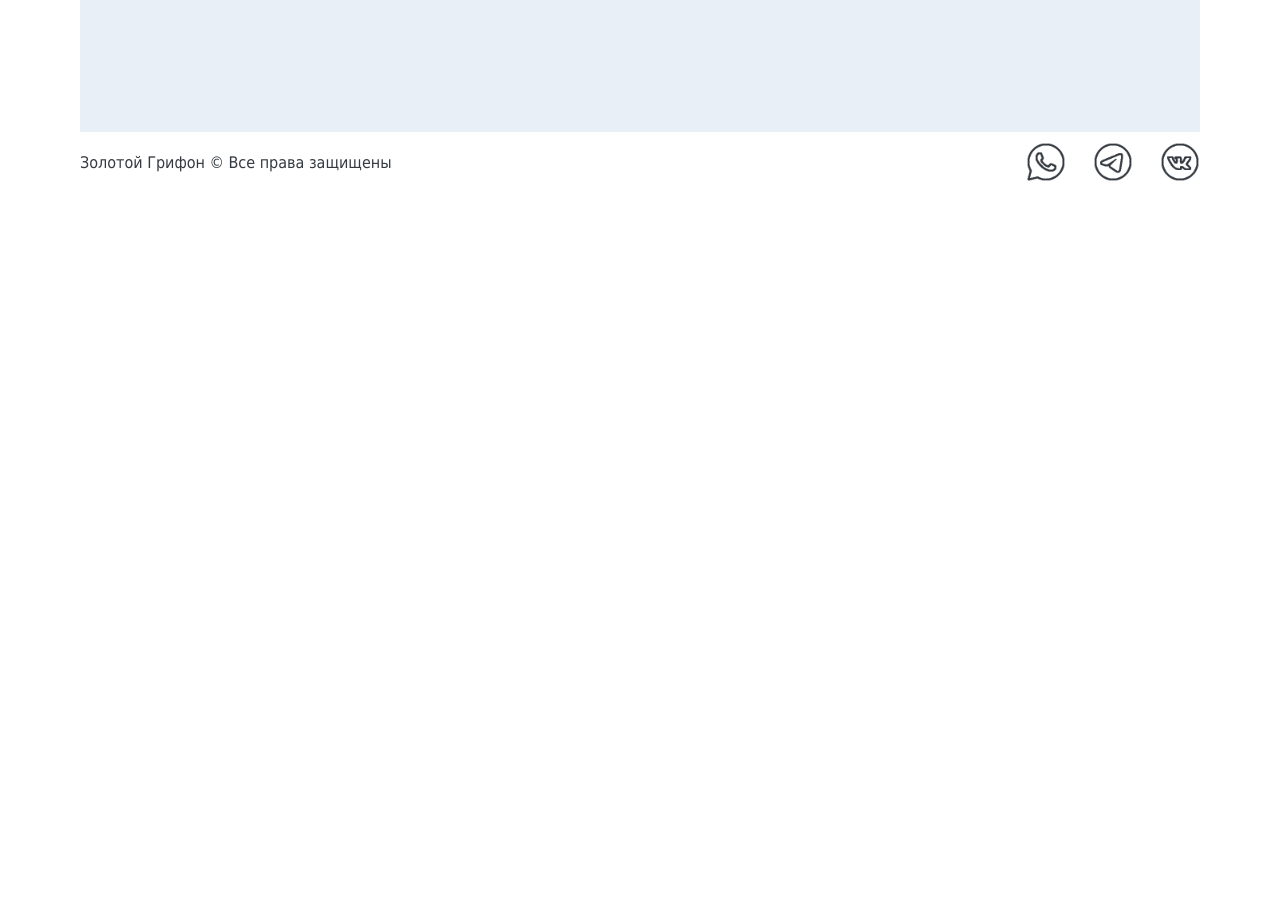
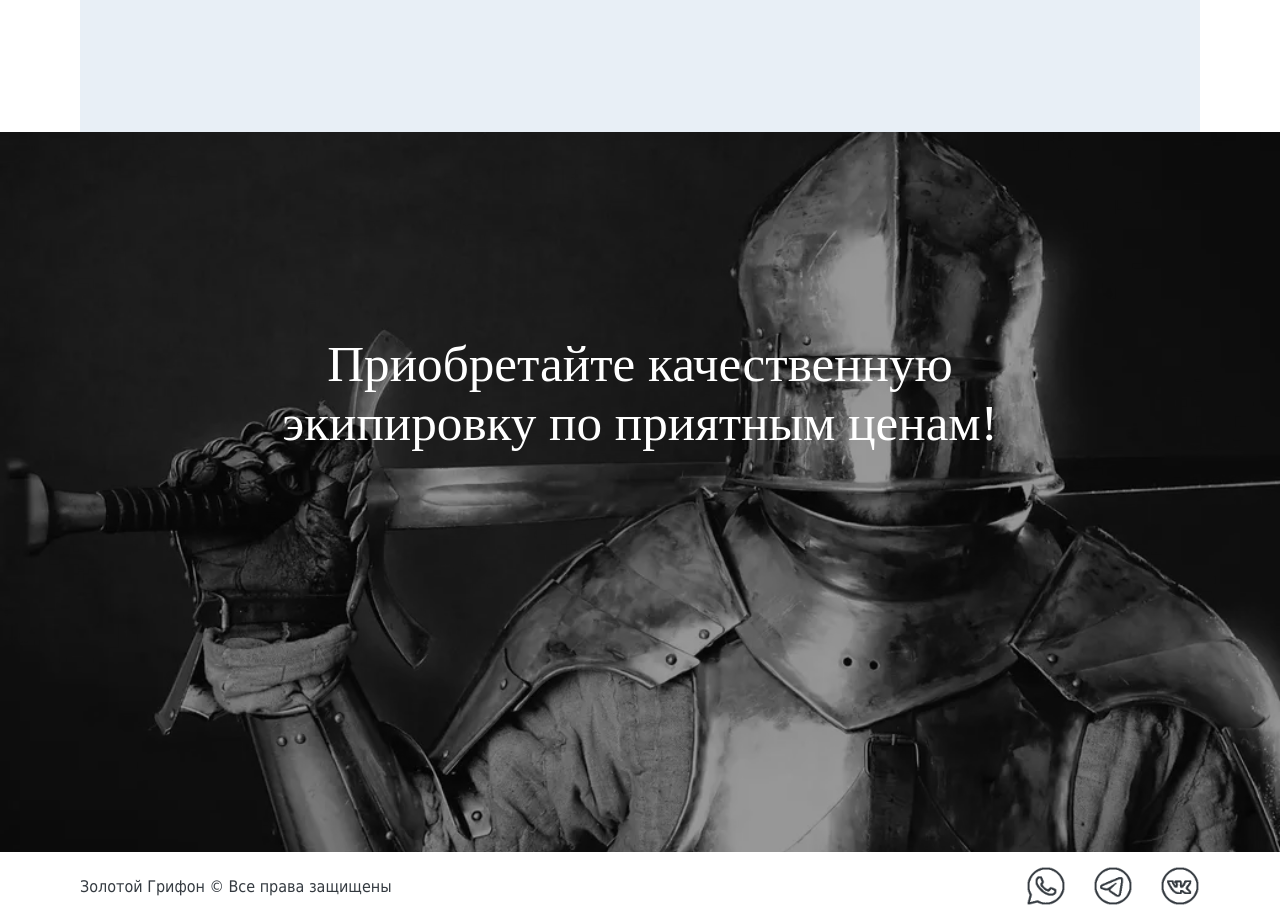
Before and after one commit to EvilCommunist/SPA_HEMA, a Vue app: page / in a window 1280 px wide. Shown: the part 1725-2641 px from the top of the page. Before the commit the page ends 1917 px from the top, so only its background shows below. Built offline with nearby package versions, Linux system fonts and the light colour scheme.

Commit message:
Something...

```diff
--- a/src/views/HomeView.vue
+++ b/src/views/HomeView.vue
@@ -48,6 +48,13 @@
         <span class="advtext">Мы успешно работаем на рынке уже 10 лет, что обеспечивает доверие наших клиентов и партнеров.</span>
       </div>
     </section>
+    <!--Секция с предложением совершить покупку-->
+    <section id="advShop">
+      <div class="container flex">
+        <h1>Приобретайте качественную экипировку по приятным ценам!</h1>
+      </div>
+      <img src="../components/Assets/swordsman.png">
+    </section>
   </main>
 </template>
 
--- a/src/views/Styles/homeStyle.less
+++ b/src/views/Styles/homeStyle.less
@@ -59,6 +59,29 @@
     display: block; text-align: center;
     padding: 10px; margin: 0 auto;
     max-width: 80%;
+}
+
+/*Стили для секции с предложением покупки*/
+#advShop{overflow: hidden !important; position: relative;}
+#advShop img{
+    width: 100vw;
+    object-fit: cover;
+    z-index: 0;
+    filter: grayscale(100%) brightness(60%);
+    max-height: 90vh;
+}
+#advShop .container.flex{
+    padding-top: 15vw;
+    color: @white; z-index: 2;
+    position: absolute; margin-left: 6.25vw;
+    flex-flow: column;
+    height: auto; gap: 25vw;
+}
+#advShop .container.flex h1{
+    font-size: @header1*1.6;
+    display: block; text-align: center;
+    padding: 10px; margin: 0 auto;
+    max-width: 70%;
 }
 
 /*Адаптивное отображение при уменьшении вкладки*/
```
Also changed, not shown: src/components/Assets/swordsman.png (added).
